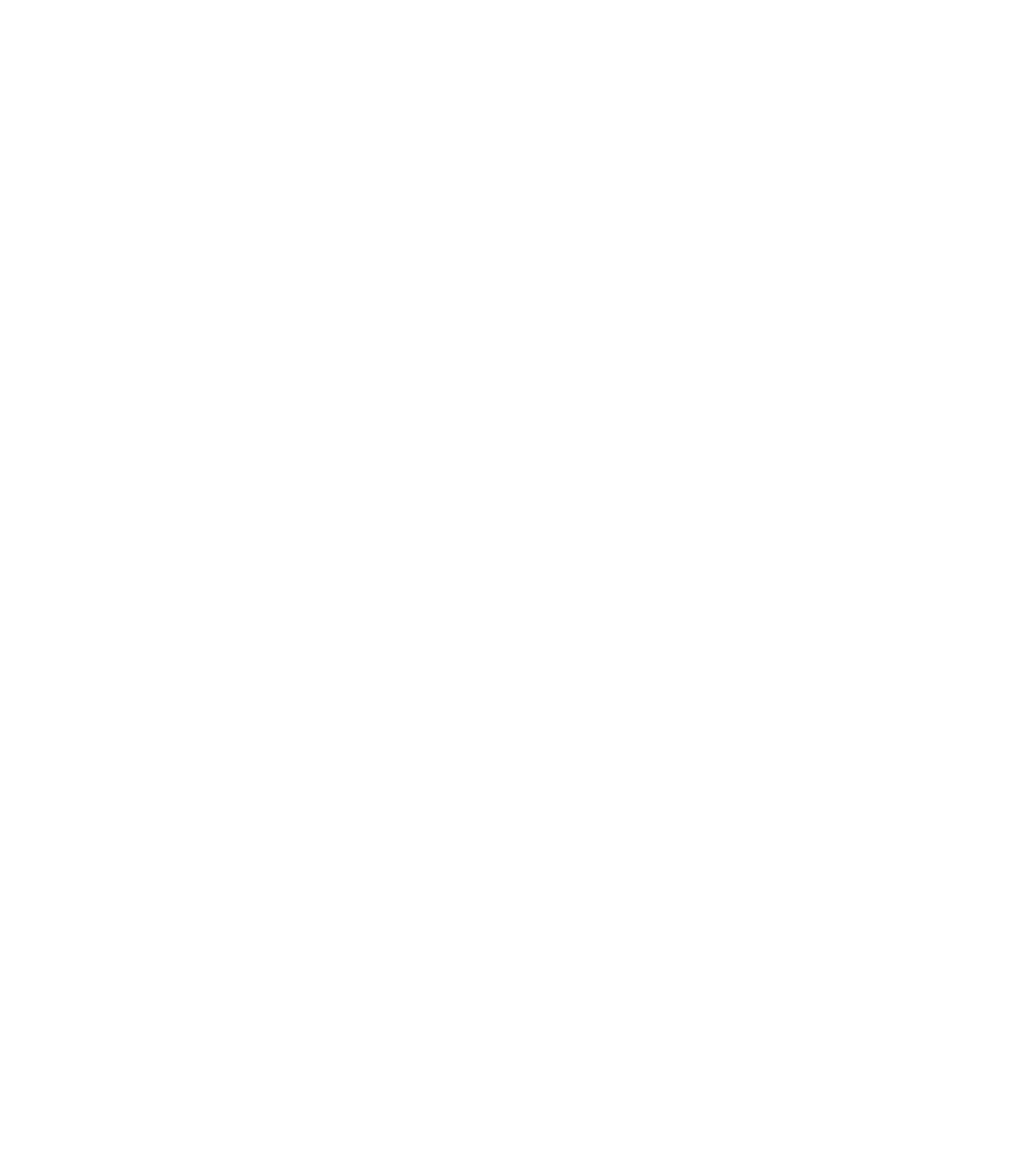
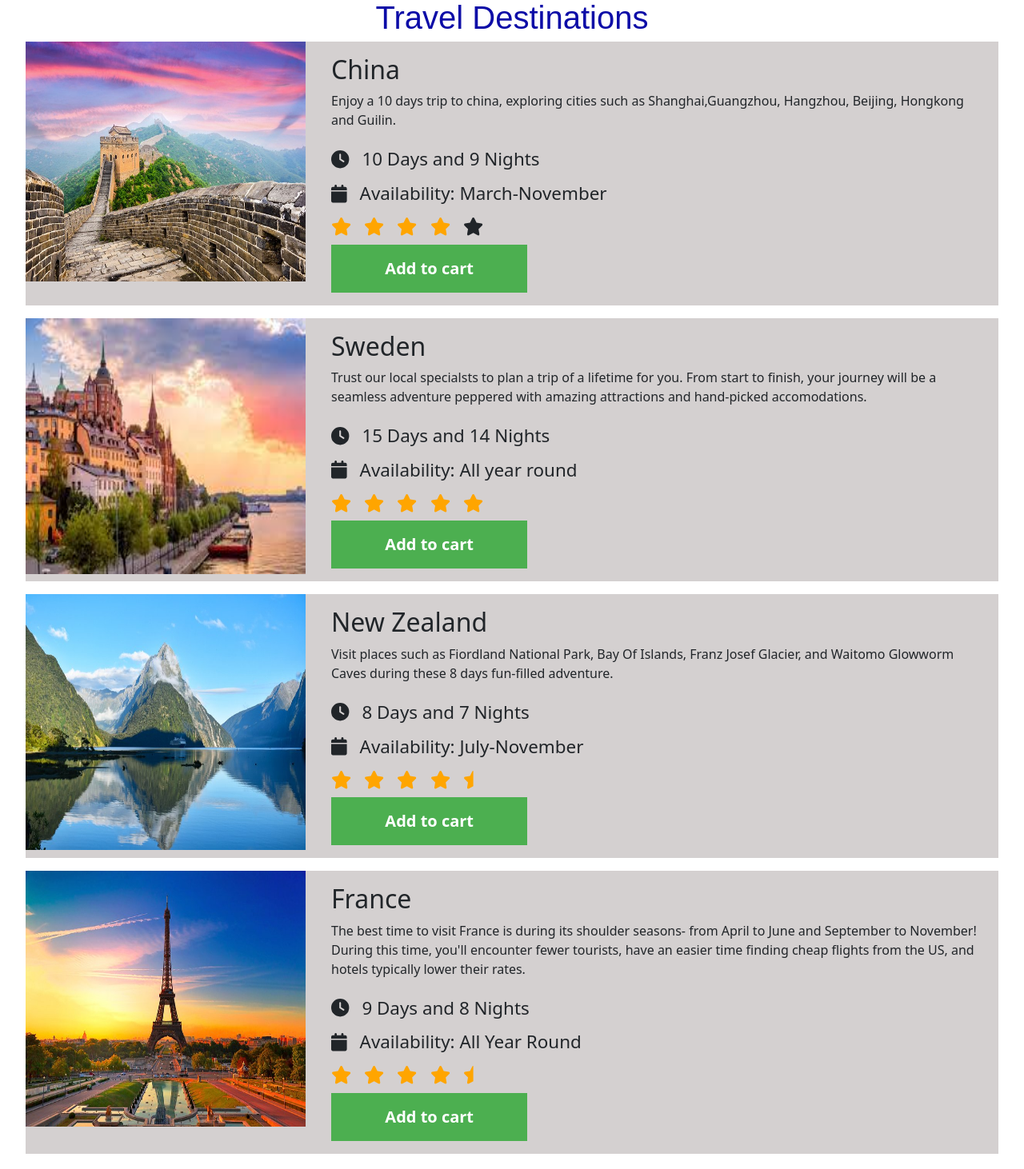
Before and after one commit to reileighh/MERN-stack, a React (Create React App) app in the folder client/: page /Booking in a window 1280 px wide. Before the commit this address had no page. Shown: the part 608-2070 px from the top of the page at 80% size. Before the commit the page ends 800 px from the top, so only its background shows below. Built offline with nearby package versions, Linux system fonts and the light colour scheme.

Commit message:
finished booking

```diff
--- a/client/src/App.js
+++ b/client/src/App.js
@@ -10,6 +10,7 @@ import China from './pages/China';
 import Sweden from './pages/Sweden'
 import NewZealand from './pages/NewZealand'
 import France from './pages/France'
+import Booking from './pages/Booking'
 
 import { BrowserRouter as Router, Routes, Route } from 'react-router-dom';
 
@@ -29,6 +30,7 @@ export default function App() {
         <Route path="/Sweden" element={<Sweden/>} />
         <Route path="/NewZealand" element={<NewZealand/>} />
          <Route path="/France" element={<France/>} />
+         <Route path="/Booking" element={<Booking/>} />
       </Routes>
       </div>
     </Router>
--- /dev/null
+++ b/client/src/Styles/Booking.css
@@ -0,0 +1,52 @@
+.shopcart{
+    padding-left:2rem;
+    padding-right:2rem;
+
+}
+.bookingHeading{
+    color:rgb(12, 12, 167);
+    text-align:center;
+
+}
+.booking{
+    display:flex;
+    flex-direction:row;
+    background:rgb(212, 208, 208);
+}
+.iconBook{
+    font-size:1.4rem;
+    margin-right:1rem;
+}
+.informationBook{
+    margin-left:1rem;
+    padding:1rem;
+    display:flex;
+    flex-direction:column;
+}
+
+.inlineBook{
+    margin-top:0.5rem;
+}
+
+.ratingChecked{
+    font-size:1.4rem;
+    margin-right:1rem;
+    color:orange;
+}
+
+.bookingBut{
+    margin-top:0.5rem;
+    background-color:#4CAF50;
+    border:none;
+    color:white;
+    padding:15px 32px;
+    font-size:20px;
+    width:30%;
+    font-weight:600;
+    transition-duration:0.4s;
+}
+
+.bookingBut:hover{
+    background-color:white;
+    color:black;
+}
--- /dev/null
+++ b/client/src/pages/Booking.js
@@ -0,0 +1,148 @@
+import React from 'react'
+import Beach from "../assets/Beach.jpg";
+import '../Styles/Booking.css';
+import China from "../assets/China.jpg";
+import Sweden from "../assets/Sweden.jpg";
+import NewZealand from "../assets/NewZealand.jpg";
+import France from "../assets/France.jpg";
+import { FontAwesomeIcon } from "@fortawesome/react-fontawesome";
+import {  faClock, faCalendar, faStar,faStarHalf } from "@fortawesome/free-solid-svg-icons";
+import Footer from '../components/Footer'
+import Navbar from '../components/Navbar'
+
+const booking = () => {
+  return (
+    <div>
+        <Navbar/>
+        <div>
+        <img src={Beach} alt='Beach' className="coverpic" height='550rem' width='100%'/>
+        </div>
+        <div className="shopcart" style={{marginBottom:'2rem'}}>
+            <h1 className="bookingHeading">Travel Destinations</h1>
+            <div className="booking">
+                <img src={China} alt='China' className="coverpic" height='300rem' width='350rem'/>
+                <div className="informationBook">
+                    <h2>China</h2>
+                    <p>Enjoy a 10 days trip to china, exploring cities such as Shanghai,Guangzhou, Hangzhou,
+                        Beijing, Hongkong and Guilin.
+                    </p>
+                    <span className='inlineBook' >
+                        <FontAwesomeIcon icon={faClock} className='iconBook'/>
+                        <h2 style={{fontSize:'1.4rem', textAlign:'center',display:'inline-block'}}>10 Days and 9 Nights</h2>
+                    </span>
+                    <span className='inlineBook' >
+                        <FontAwesomeIcon icon={faCalendar} className='iconBook'/>
+                        <h2 style={{fontSize:'1.4rem', textAlign:'center',display:'inline-block'}}>Availability: March-November</h2>
+                    </span>
+                    <span className='inlineBook' >
+                        <FontAwesomeIcon icon={faStar} className='ratingChecked '/>
+                        <FontAwesomeIcon icon={faStar} className='ratingChecked'/>
+                        <FontAwesomeIcon icon={faStar} className='ratingChecked'/>
+                        <FontAwesomeIcon icon={faStar} className='ratingChecked'/>
+                        <FontAwesomeIcon icon={faStar} className='iconBook'/>
+                    </span>
+                    <button className="bookingBut">
+                        Add to cart
+                    </button>
+                </div>
+
+            </div>
+
+            <div className="booking" style={{marginTop:'1rem'}}>
+                <img src={Sweden} alt='Sweden' className="coverpic" height='320rem' width='350rem'/>
+                <div className="informationBook">
+                    <h2>Sweden</h2>
+                    <p>
+                        Trust our local specialsts to plan a trip of a lifetime for you. From start to finish,
+                        your journey will be a seamless adventure peppered with amazing attractions and
+                        hand-picked accomodations.
+                    </p>
+                    <span className='inlineBook' >
+                        <FontAwesomeIcon icon={faClock} className='iconBook'/>
+                        <h2 style={{fontSize:'1.4rem', textAlign:'center',display:'inline-block'}}>15 Days and 14 Nights</h2>
+                    </span>
+                    <span className='inlineBook' >
+                        <FontAwesomeIcon icon={faCalendar} className='iconBook'/>
+                        <h2 style={{fontSize:'1.4rem', textAlign:'center',display:'inline-block'}}>Availability: All year round</h2>
+                    </span>
+                    <span className='inlineBook' >
+                        <FontAwesomeIcon icon={faStar} className='ratingChecked '/>
+                        <FontAwesomeIcon icon={faStar} className='ratingChecked'/>
+                        <FontAwesomeIcon icon={faStar} className='ratingChecked'/>
+                        <FontAwesomeIcon icon={faStar} className='ratingChecked'/>
+                        <FontAwesomeIcon icon={faStar} className='ratingChecked'/>
+                    </span>
+                    <button className="bookingBut">
+                        Add to cart
+                    </button>
+                </div>
+
+            </div>
+
+
+            <div className="booking" style={{marginTop:'1rem'}}>
+                <img src={NewZealand} alt='NewZealand' className="coverpic" height='320rem' width='350rem'/>
+                <div className="informationBook">
+                    <h2>New Zealand</h2>
+                    <p>
+                        Visit places such as Fiordland National Park, Bay Of Islands, Franz Josef Glacier,
+                        and Waitomo Glowworm Caves during these 8 days fun-filled adventure.
+                    </p>
+                    <span className='inlineBook' >
+                        <FontAwesomeIcon icon={faClock} className='iconBook'/>
+                        <h2 style={{fontSize:'1.4rem', textAlign:'center',display:'inline-block'}}>8 Days and 7 Nights</h2>
+                    </span>
+                    <span className='inlineBook' >
+                        <FontAwesomeIcon icon={faCalendar} className='iconBook'/>
+                        <h2 style={{fontSize:'1.4rem', textAlign:'center',display:'inline-block'}}>Availability: July-November</h2>
+                    </span>
+                    <span className='inlineBook' >
+                        <FontAwesomeIcon icon={faStar} className='ratingChecked '/>
+                        <FontAwesomeIcon icon={faStar} className='ratingChecked'/>
+                        <FontAwesomeIcon icon={faStar} className='ratingChecked'/>
+                        <FontAwesomeIcon icon={faStar} className='ratingChecked'/>
+                        <FontAwesomeIcon icon={faStarHalf} className='ratingChecked'/>
+                    </span>
+                    <button className="bookingBut">
+                        Add to cart
+                    </button>
+                </div>
+            </div>
+
+            <div className="booking" style={{marginTop:'1rem'}}>
+                <img src={France} alt='France' className="coverpic" height='320rem' width='350rem'/>
+                <div className="informationBook">
+                    <h2>France</h2>
+                    <p>
+                        The best time to visit France is during its shoulder seasons- from April to June and
+                        September to November! During this time, you'll encounter fewer tourists, have an easier
+                        time finding cheap flights from the US, and hotels typically lower their rates.
+                    </p>
+                    <span className='inlineBook' >
+                        <FontAwesomeIcon icon={faClock} className='iconBook'/>
+                        <h2 style={{fontSize:'1.4rem', textAlign:'center',display:'inline-block'}}>9 Days and 8 Nights</h2>
+                    </span>
+                    <span className='inlineBook' >
+                        <FontAwesomeIcon icon={faCalendar} className='iconBook'/>
+                        <h2 style={{fontSize:'1.4rem', textAlign:'center',display:'inline-block'}}>Availability: All Year Round</h2>
+                    </span>
+                    <span className='inlineBook' >
+                        <FontAwesomeIcon icon={faStar} className='ratingChecked '/>
+                        <FontAwesomeIcon icon={faStar} className='ratingChecked'/>
+                        <FontAwesomeIcon icon={faStar} className='ratingChecked'/>
+                        <FontAwesomeIcon icon={faStar} className='ratingChecked'/>
+                        <FontAwesomeIcon icon={faStarHalf} className='ratingChecked'/>
+                    </span>
+                    <button className="bookingBut">
+                        Add to cart
+                    </button>
+                </div>
+            </div>
+        </div>
+        <Footer />
+
+    </div>
+  )
+}
+
+export default booking
```
Also changed, not shown: client/src/assets/Beach.jpg (added).
